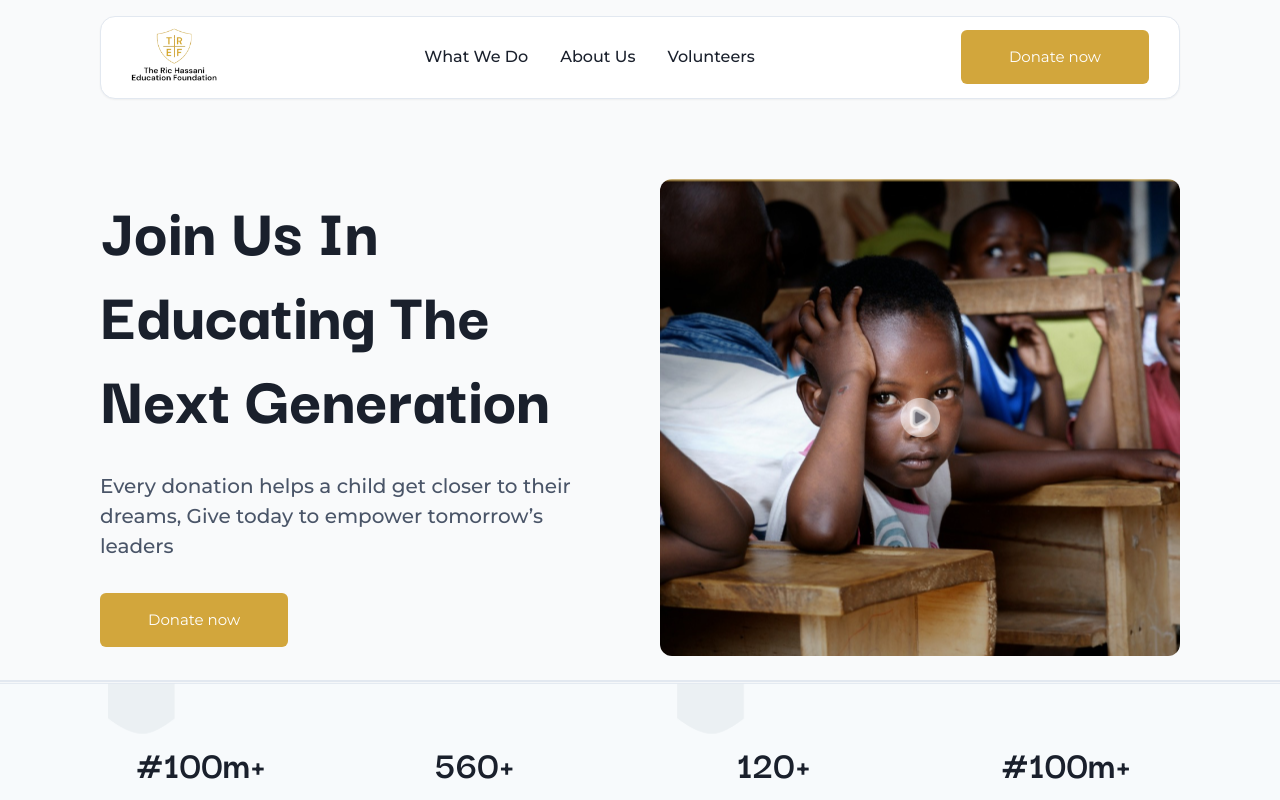
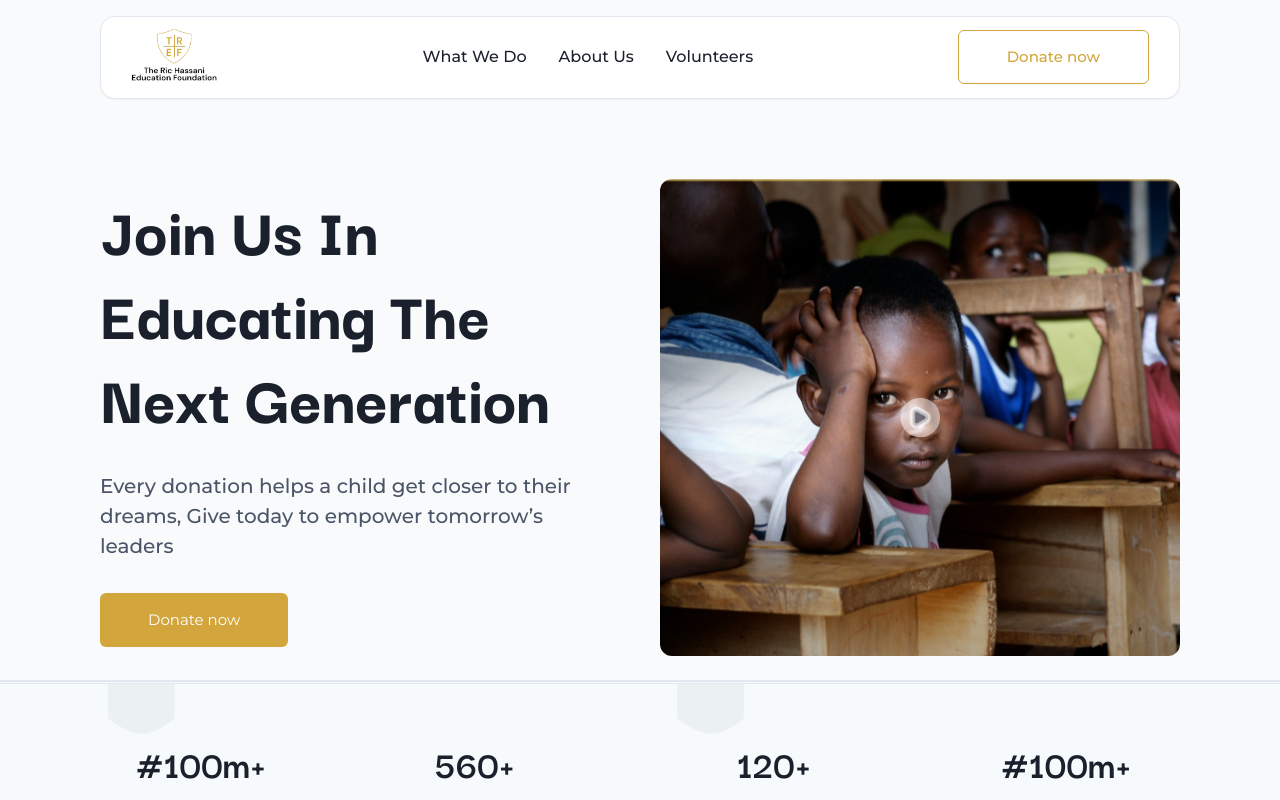
Before and after one commit to codiejay/poki-scrapie, a Next.js app: page / in a window 1280 px wide. Shown: the top 800 px of the page. Built offline with nearby package versions, Linux system fonts and the light colour scheme.

Commit message:
Adjust Bttns

```diff
--- a/src/Components/Header/Header.js
+++ b/src/Components/Header/Header.js
@@ -1,6 +1,5 @@
-import { Box, Flex, Image, Link, Text } from "@chakra-ui/react";
+import { Box, Button, Flex, Image, Link, Text } from "@chakra-ui/react";
 import { useEffect, useState } from "react";
-import { PrimaryBttn } from "./PrimaryBttn";
 
 export const Header = () => {
   const [isScrolled, setIsScrolled] = useState(false);
@@ -46,17 +45,35 @@ export const Header = () => {
         <Image w="87px" src="/trefLogo.png" alt="R. H. Foundation" />
       </Box>
       <Flex fontFamily="primary" fontWeight="500" fontSize="16px" gap="8">
-        <Link href="/what-we-do" style={{ textDecoration: "none" }}>
+        <Link href="/#acts" style={{ textDecoration: "none" }}>
           <Text>What We Do</Text>
         </Link>
-        <Link href="/about-us" style={{ textDecoration: "none" }}>
+        <Link href="/#about" style={{ textDecoration: "none" }}>
           <Text>About Us</Text>
         </Link>
-        <Link href="/volunteers" style={{ textDecoration: "none" }}>
+        <Link href="/#volunteers" style={{ textDecoration: "none" }}>
           <Text>Volunteers</Text>
         </Link>
       </Flex>
-      <PrimaryBttn bttnText="Donate now" />
+      {/* <PrimaryBttn bttnText="Donate now" /> */}
+      <Button
+        w="fit-content"
+        fontFamily="primary"
+        fontSize="15px"
+        fontWeight="500"
+        _hover={{
+          bg: "transparent",
+        }}
+        border="1.5px solid"
+        bg={isScrolled ? "#D2A63C" : "transparent"}
+        borderColor={isScrolled ? "transparent" : "#D2A63C"}
+        color={isScrolled ? "white" : "#D2A63C"}
+        px="12"
+        h="54px"
+        py="0"
+      >
+        Donate now
+      </Button>
     </Flex>
   );
 };
--- a/src/Components/Header/PrimaryBttn.js
+++ b/src/Components/Header/PrimaryBttn.js
@@ -32,6 +32,7 @@ export function SecondaryBttn({ bttnText, ...props }) {
       fontSize="15px"
       fontWeight="400"
       bg="white"
+      px="12"
       h="54px"
       {...props}
     >
--- a/src/Components/Team/Team.js
+++ b/src/Components/Team/Team.js
@@ -69,6 +69,7 @@ export const Team = () => {
       flexDir="column"
       gap={12}
       bg="white"
+      id="volunteers"
     >
       <Box
         maxW="1440px"
```
